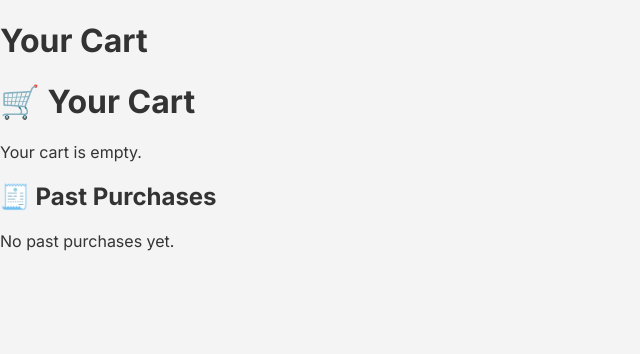
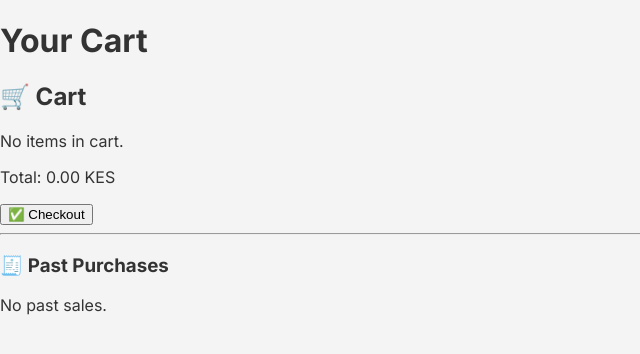
Before and after one commit to BirunduGloria/smart-duka, a Next.js app: page /cart in a window 1280 px wide. Shown: the top 354 px of the page, without its empty margins (0-640 px from the left). Built offline with nearby package versions, Linux system fonts and the light colour scheme; data requests are answered from the project's data file.

Commit message:
Refactor Cart component to improve data fetching and enhance UI with past sales and checkout functionality

```diff
--- a/app/components/Cart.js
+++ b/app/components/Cart.js
@@ -1,171 +1,191 @@
-'use client';
+import React, { useEffect, useState } from "react";
 
-import { useState, useEffect } from 'react';
+const API_BASE = "http://localhost:3003"; // Your json-server URL
 
-function Cart() {
+function Cart({ currency = "KES" }) {
   const [cartItems, setCartItems] = useState([]);
-  const [currency, setCurrency] = useState('KES');
-  const [salesHistory, setSalesHistory] = useState([]);
+  const [exchangeRate, setExchangeRate] = useState(1); // Default 1 for KES
+  const [pastSales, setPastSales] = useState([]);
 
-  // Load cart items on mount
+  // Fetch cart
   useEffect(() => {
-    fetch('http://localhost:3001/cart')
+    fetch(`${API_BASE}/cart`)
       .then(res => res.json())
       .then(setCartItems)
-      .catch(err => console.error('Failed to fetch cart:', err));
-
-    fetch('http://localhost:3001/sales')
-      .then(res => res.json())
-      .then(setSalesHistory)
-      .catch(err => console.error('Failed to fetch sales history:', err));
+      .catch(err => console.error("Cart fetch failed:", err));
   }, []);
 
-  const handleQuantityChange = (id, newQty) => {
-    setCartItems(prev =>
-      prev.map(item => item.id === id ? { ...item, quantity: newQty } : item)
-    );
+  // Fetch past purchases
+  useEffect(() => {
+    fetch(`${API_BASE}/sales`)
+      .then(res => res.json())
+      .then(setPastSales)
+      .catch(err => console.error("Sales fetch failed:", err));
+  }, []);
 
-    fetch(`http://localhost:3001/cart/${id}`, {
-      method: 'PATCH',
-      headers: { 'Content-Type': 'application/json' },
+  // Currency switcher
+  useEffect(() => {
+    if (currency === "USD") {
+      // Example exchange rate
+      setExchangeRate(0.0075);
+    } else {
+      setExchangeRate(1);
+    }
+  }, [currency]);
+
+  const updateQuantity = (id, newQty) => {
+    const updatedItem = cartItems.find(item => item.id === id);
+    if (!updatedItem) return;
+
+    fetch(`${API_BASE}/cart/${id}`, {
+      method: "PATCH",
+      headers: { "Content-Type": "application/json" },
       body: JSON.stringify({ quantity: newQty }),
-    });
+    })
+      .then(res => res.json())
+      .then(data =>
+        setCartItems(items =>
+          items.map(item => (item.id === id ? { ...item, quantity: newQty } : item))
+        )
+      );
   };
 
-  const handleRemove = (id) => {
-    setCartItems(prev => prev.filter(item => item.id !== id));
-    fetch(`http://localhost:3001/cart/${id}`, { method: 'DELETE' });
+  const removeItem = id => {
+    fetch(`${API_BASE}/cart/${id}`, { method: "DELETE" })
+      .then(() => setCartItems(items => items.filter(item => item.id !== id)));
   };
 
+  const cartTotal = cartItems.reduce(
+    (sum, item) => sum + item.price * item.quantity * exchangeRate,
+    0
+  );
+
   const handleCheckout = () => {
-    if (cartItems.length === 0) return alert("Cart is empty!");
+    if (cartItems.length === 0) return alert("Cart is empty.");
 
     const sale = {
       items: cartItems,
-      total: total,
-      currency: currency,
+      total: cartTotal,
+      currency,
       date: new Date().toISOString(),
     };
 
-    fetch('http://localhost:3001/sales', {
-      method: 'POST',
-      headers: { 'Content-Type': 'application/json' },
+    fetch(`${API_BASE}/sales`, {
+      method: "POST",
+      headers: { "Content-Type": "application/json" },
       body: JSON.stringify(sale),
     })
+      .then(res => res.json())
       .then(() => {
-        setCartItems([]);
-        alert("Checkout complete!");
+        setCartItems([]); // Clear cart
+        alert("Sale submitted!");
       })
-      .catch(err => alert("Checkout failed."));
+      .catch(err => {
+        console.error("Checkout failed:", err);
+        alert("Checkout failed.");
+      });
   };
 
-  const handleReorder = (sale) => {
-    sale.items.forEach(item => {
-      fetch('http://localhost:3001/cart', {
-        method: 'POST',
-        headers: { 'Content-Type': 'application/json' },
+  const reorder = sale => {
+    const newItems = sale.items.map(({ name, price, quantity }) => ({
+      name,
+      price,
+      quantity,
+    }));
+    // Add reordered items to cart
+    newItems.forEach(item => {
+      fetch(`${API_BASE}/cart`, {
+        method: "POST",
+        headers: { "Content-Type": "application/json" },
         body: JSON.stringify(item),
       });
     });
-    alert("Items reordered to cart!");
+    alert("Items reordered to cart.");
   };
 
-  const total = cartItems.reduce(
-    (sum, item) => sum + item.price * item.quantity,
-    0
-  );
-
   return (
-    <div className="p-6 max-w-3xl mx-auto">
-      <h1 className="text-2xl font-bold mb-4">🛒 Your Cart</h1>
-
+    <div>
+      <h2 className="text-xl font-bold mb-2">🛒 Cart</h2>
       {cartItems.length === 0 ? (
-        <p className="text-gray-600">Your cart is empty.</p>
+        <p>No items in cart.</p>
       ) : (
-        <>
+        <ul>
           {cartItems.map(item => (
-            <CartItem
-              key={item.id}
-              item={item}
-              onQuantityChange={handleQuantityChange}
-              onRemove={handleRemove}
-            />
+            <li key={item.id} className="border p-2 mb-2 flex justify-between">
+              <div>
+                <strong>{item.name}</strong>
+                <p>
+                  Qty:{" "}
+                  <input
+                    type="number"
+                    min="1"
+                    value={item.quantity}
+                    onChange={e => updateQuantity(item.id, parseInt(e.target.value))}
+                    className="w-16 ml-2"
+                  />
+                </p>
+                <p>
+                  Subtotal: {(item.price * item.quantity * exchangeRate).toFixed(2)}{" "}
+                  {currency}
+                </p>
+              </div>
+              <button
+                onClick={() => removeItem(item.id)}
+                className="text-red-600 hover:underline"
+              >
+                Remove
+              </button>
+            </li>
           ))}
-          <div className="mt-6 text-xl font-semibold">
-            Total: {currency} {total.toFixed(2)}
-          </div>
-          <button
-            onClick={handleCheckout}
-            className="mt-4 bg-green-600 text-white px-4 py-2 rounded hover:bg-green-700"
-          >
-            Checkout
-          </button>
-        </>
+        </ul>
       )}
 
-      {/* Sales History */}
-      <h2 className="text-xl font-bold mt-10 mb-2">🧾 Past Purchases</h2>
-      {salesHistory.length === 0 ? (
-        <p className="text-gray-500">No past purchases yet.</p>
+      <div className="mt-4">
+        <p className="font-semibold">
+          Total: {cartTotal.toFixed(2)} {currency}
+        </p>
+        <button
+          onClick={handleCheckout}
+          className="bg-green-600 text-white px-4 py-2 mt-2 rounded hover:bg-green-700"
+        >
+          ✅ Checkout
+        </button>
+      </div>
+
+      <hr className="my-6" />
+
+      <h3 className="text-lg font-semibold mb-2">🧾 Past Purchases</h3>
+      {pastSales.length === 0 ? (
+        <p>No past sales.</p>
       ) : (
-        salesHistory.map((sale, i) => (
-          <div key={i} className="border p-3 mb-4 rounded shadow-sm">
-            <div className="font-semibold">
-              {new Date(sale.date).toLocaleString()}
-            </div>
-            <ul className="text-sm mb-2">
-              {sale.items.map((item, idx) => (
-                <li key={idx}>
-                  {item.name} x {item.quantity} - {item.currency} {item.price}
-                </li>
-              ))}
-            </ul>
-            <div className="font-medium mb-2">
-              Total: {sale.currency} {sale.total.toFixed(2)}
-            </div>
-            <button
-              onClick={() => handleReorder(sale)}
-              className="text-blue-600 hover:underline"
-            >
-              Reorder
-            </button>
-          </div>
-        ))
+        <ul>
+          {pastSales.map(sale => (
+            <li key={sale.id} className="border p-2 mb-2">
+              <p>
+                <strong>Date:</strong> {new Date(sale.date).toLocaleDateString()}
+              </p>
+              <p>
+                <strong>Total:</strong> {sale.total.toFixed(2)} {sale.currency}
+              </p>
+              <ul className="ml-4">
+                {sale.items.map((item, i) => (
+                  <li key={i}>
+                    {item.name} - {item.quantity} pcs @ {item.price} each
+                  </li>
+                ))}
+              </ul>
+              <button
+                onClick={() => reorder(sale)}
+                className="bg-blue-500 text-white px-3 py-1 mt-2 rounded hover:bg-blue-600"
+              >
+                🔁 Reorder
+              </button>
+            </li>
+          ))}
+        </ul>
       )}
     </div>
   );
 }
 
-function CartItem({ item, onQuantityChange, onRemove }) {
-  const { id, name, price, quantity, currency } = item;
-
-  return (
-    <div className="flex justify-between items-center mb-4 border-b pb-2">
-      <div>
-        <h4 className="text-lg font-semibold">{name}</h4>
-        <p className="text-sm text-gray-600">
-          {currency} {price.toFixed(2)} x {quantity} = {currency} {(price * quantity).toFixed(2)}
-        </p>
-      </div>
-      <div className="flex items-center gap-2">
-        <input
-          type="number"
-          value={quantity}
-          onChange={e =>
-            onQuantityChange(id, parseInt(e.target.value) || 0)
-          }
-          className="w-16 border rounded px-2 py-1"
-          min="1"
-        />
-        <button
-          onClick={() => onRemove(id)}
-          className="text-red-500 hover:underline"
-        >
-          Remove
-        </button>
-      </div>
-    </div>
-  );
-}
-
 export default Cart;
```
